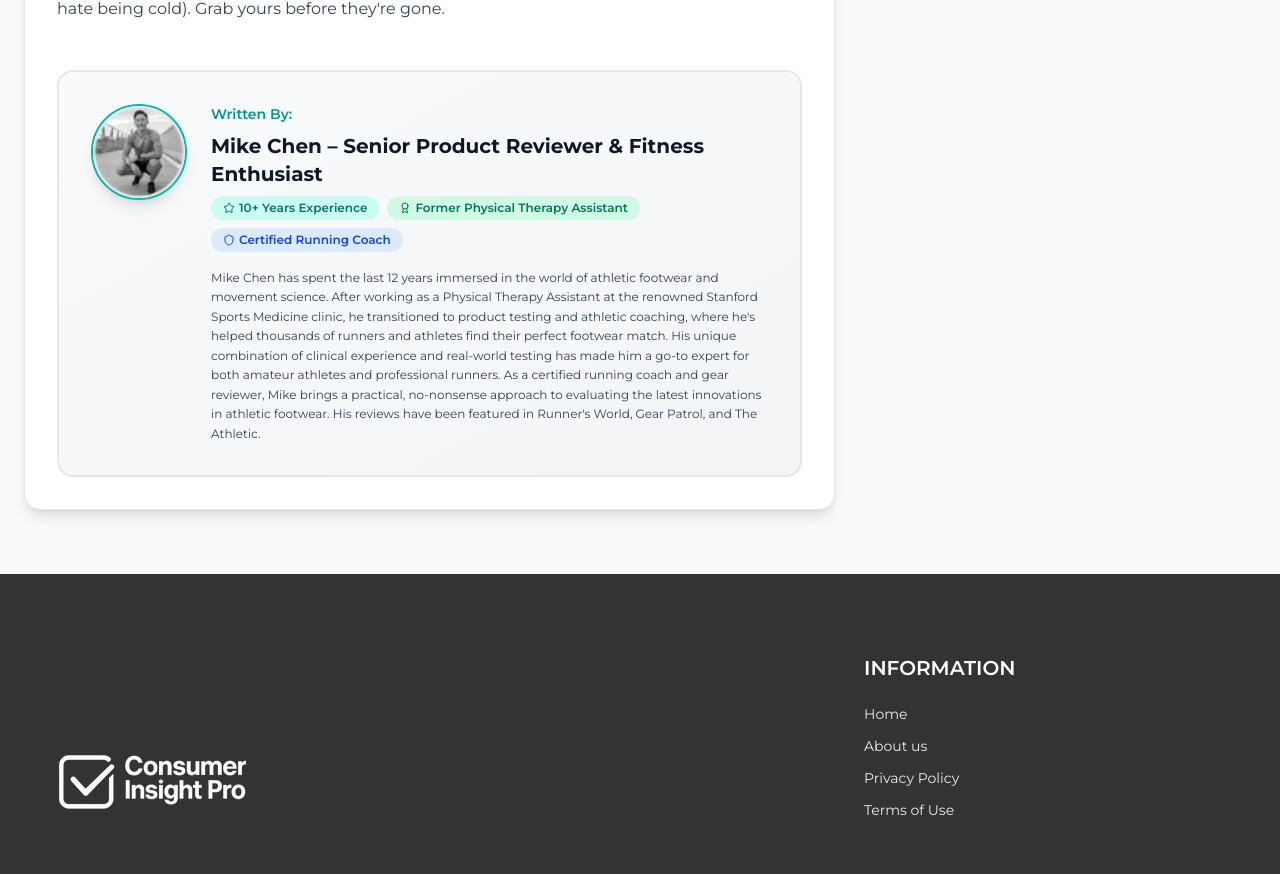
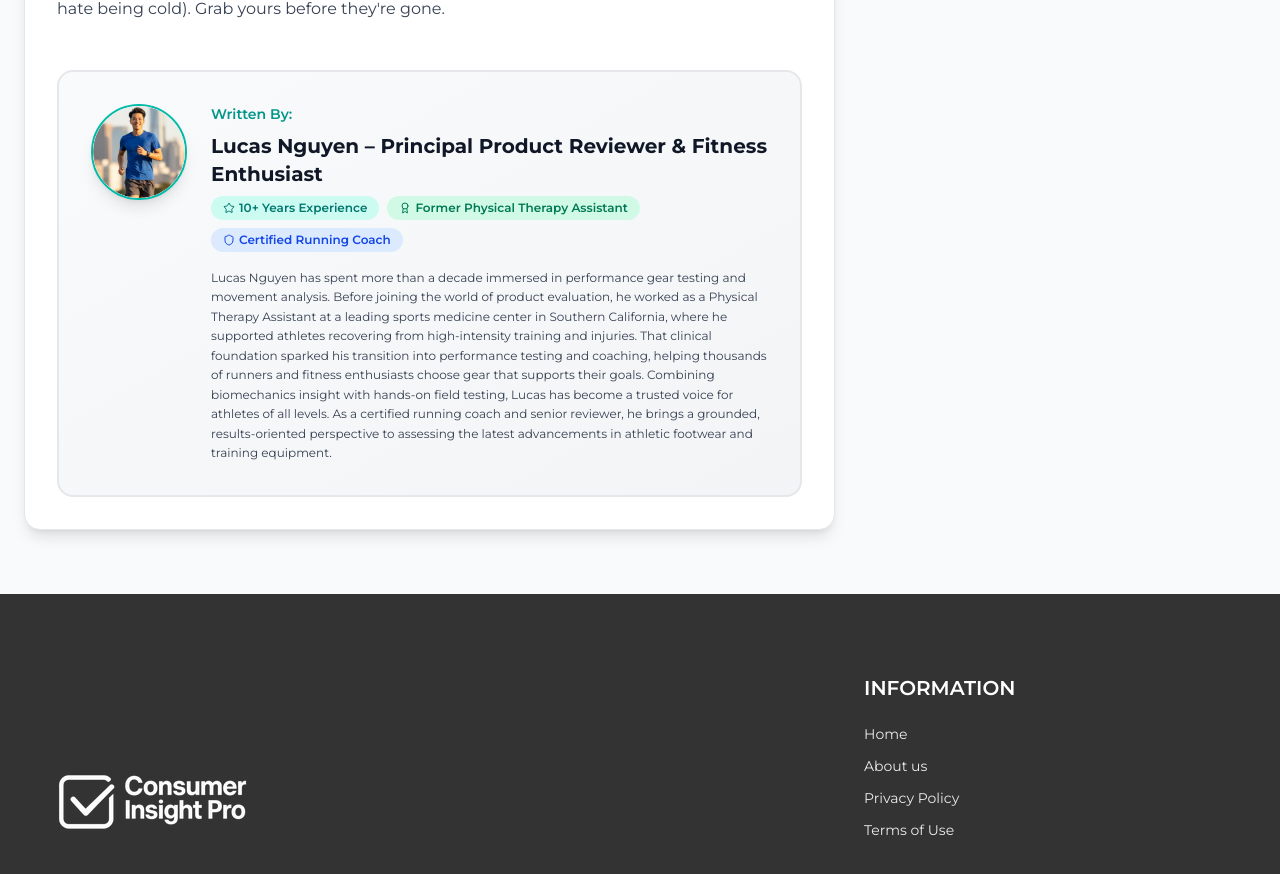
Before and after one commit to davidwrightsman/ConsumerInsightPro, a Next.js app: page /best-heated-vests in a window 1280 px wide. Shown: the part 5680-6554 px from the top of the page. Built offline with nearby package versions, Linux system fonts and the light colour scheme.

Commit message:
Update ProductDetail component and author image

```diff
--- a/app/best-heated-vests/ProductDetail.tsx
+++ b/app/best-heated-vests/ProductDetail.tsx
@@ -223,7 +223,7 @@ const ProductDetail: React.FC = () => {
                                         <div className="w-24 h-24 rounded-full overflow-hidden border-2 border-teal-500 shadow-lg">
                                             <img
                                                 src="/assets/author-mike-chen.webp"
-                                                alt="Mike Chen"
+                                                alt="Lucas Nguyen"
                                                 className="w-full h-full object-cover bg-gray-200"
                                             />
                                         </div>
@@ -234,7 +234,7 @@ const ProductDetail: React.FC = () => {
                                         <div className="mb-4">
                                             <p className="text-sm font-semibold text-teal-600 mb-2">Written By:</p>
                                             <h4 className="text-xl font-bold text-gray-900 mb-2">
-                                                Mike Chen – Senior Product Reviewer & Fitness Enthusiast
+                                                Lucas Nguyen – Principal Product Reviewer & Fitness Enthusiast
                                             </h4>
                                             <div className="flex flex-wrap gap-2 mb-3">
                                                 <span className="inline-flex items-center gap-1 bg-teal-100 text-teal-700 text-xs font-semibold px-3 py-1 rounded-full">
@@ -253,7 +253,10 @@ const ProductDetail: React.FC = () => {
                                         </div>
 
                                         <p className="text-xs text-gray-700 leading-relaxed">
-                                            Mike Chen has spent the last 12 years immersed in the world of athletic footwear and movement science. After working as a Physical Therapy Assistant at the renowned Stanford Sports Medicine clinic, he transitioned to product testing and athletic coaching, where he's helped thousands of runners and athletes find their perfect footwear match. His unique combination of clinical experience and real-world testing has made him a go-to expert for both amateur athletes and professional runners. As a certified running coach and gear reviewer, Mike brings a practical, no-nonsense approach to evaluating the latest innovations in athletic footwear. His reviews have been featured in Runner's World, Gear Patrol, and The Athletic.
+                                            Lucas Nguyen has spent more than a decade immersed in performance gear testing and movement analysis. Before joining the world of product evaluation, he worked as a Physical Therapy Assistant at a leading sports medicine center in Southern California, where he supported athletes recovering from high-intensity training and injuries. That clinical foundation sparked his transition into performance testing and coaching, helping thousands of runners and fitness enthusiasts choose gear that supports their goals.
+
+Combining biomechanics insight with hands-on field testing, Lucas has become a trusted voice for athletes of all levels. As a certified running coach and senior reviewer, he brings a grounded, results-oriented perspective to assessing the latest advancements in athletic footwear and training equipment.
+
                                         </p>
                                     </div>
                                 </div>
```
Also changed, not shown: public/assets/author-mike-chen.webp.
